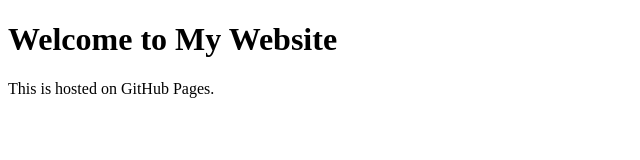
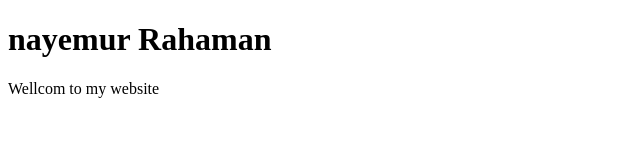
Before and after one commit to NAYEMUR/my-website, a plain HTML site: page index.html in a window 1280 px wide. Shown: the whole page, without its empty margins (0-640 px from the left). Drawn offline with Linux system fonts and the light colour scheme.

Commit message:
Update index.html

```diff
--- a/index.html
+++ b/index.html
@@ -3,10 +3,10 @@
 <head>
     <meta charset="UTF-8">
     <meta name="viewport" content="width=device-width, initial-scale=1.0">
-    <title>My GitHub Page</title>
+    <title>Nayemdba</title>
 </head>
 <body>
-    <h1>Welcome to My Website</h1>
-    <p>This is hosted on GitHub Pages.</p>
+    <h1>nayemur Rahaman</h1>
+    <p>Wellcom to my website</p>
 </body>
 </html>
```
